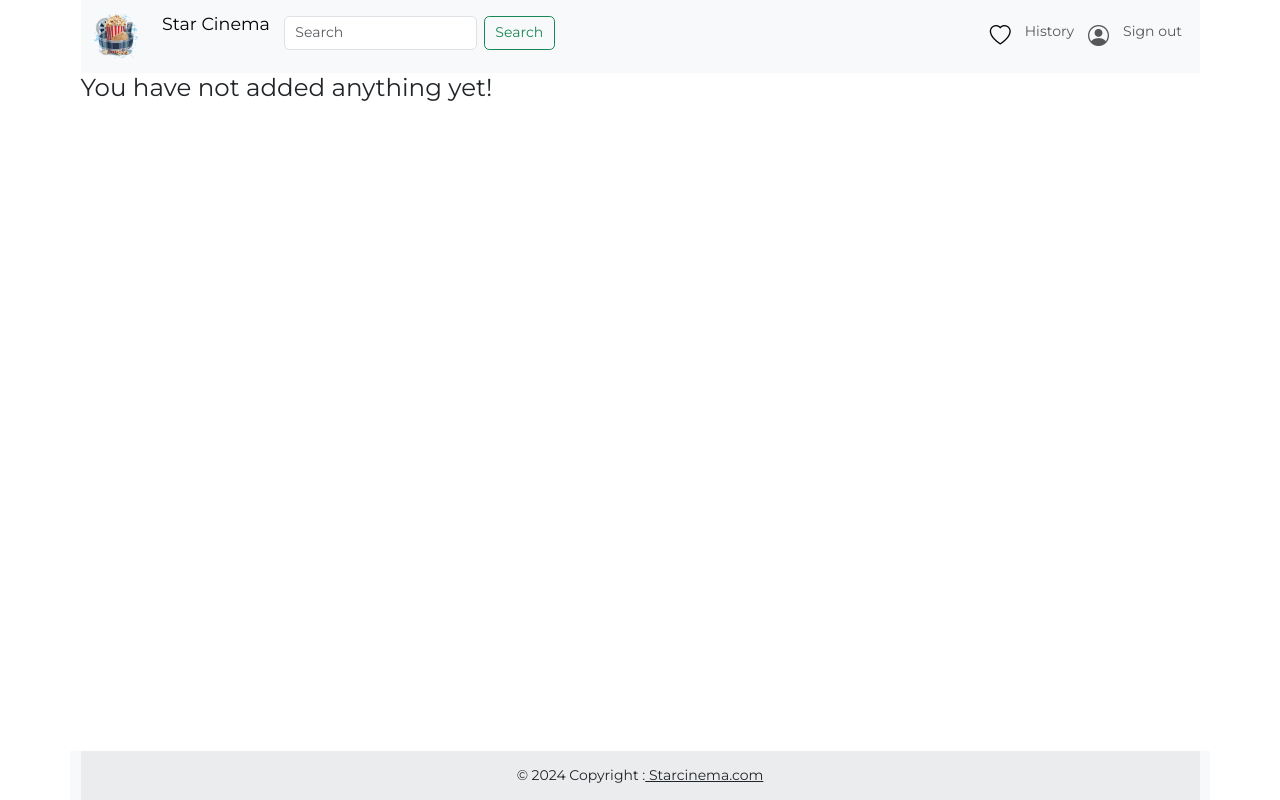
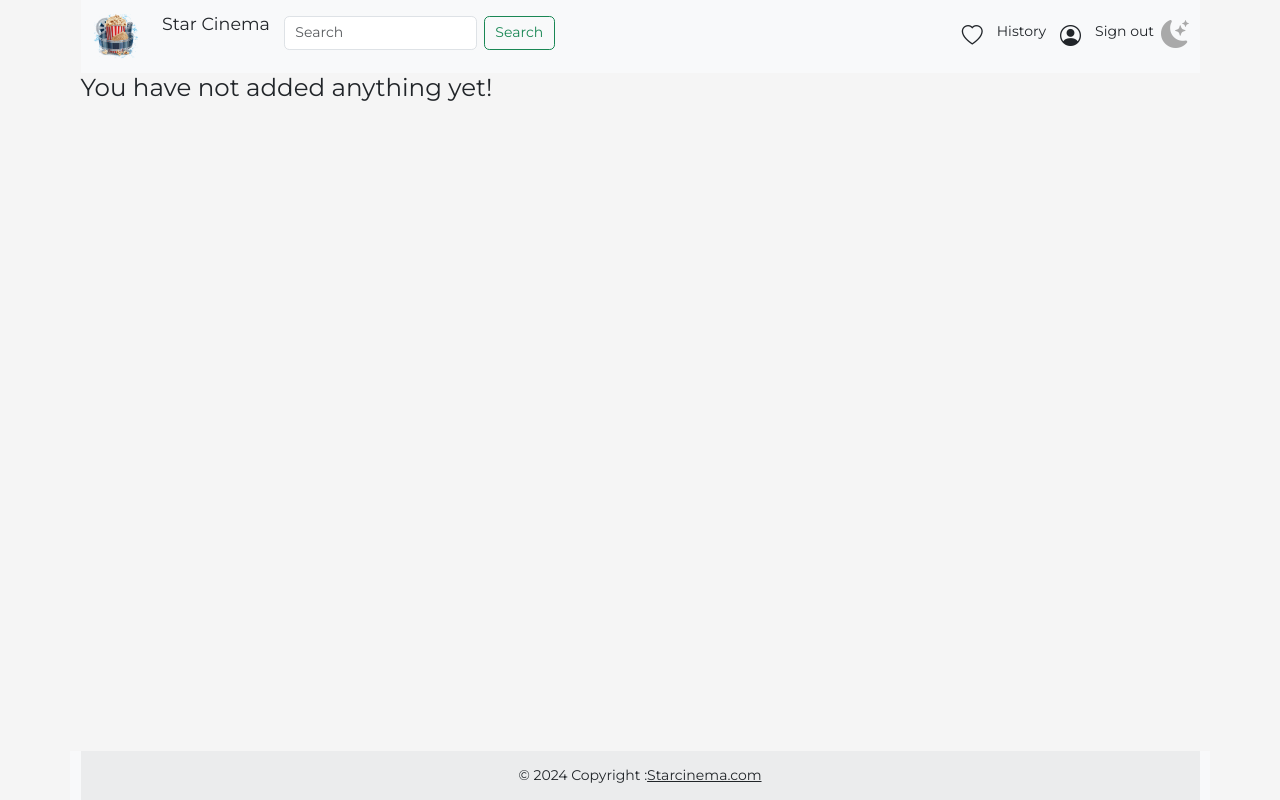
Before and after one commit to anastas1ya-programming/aston-starCinema, a React (Vite) app: page /favorites in a window 1280 px wide. Built offline with nearby package versions, Linux system fonts and the light colour scheme.

Commit message:
added dark theme using Context API

```diff
--- a/src/App.css
+++ b/src/App.css
@@ -10,3 +10,12 @@
   width: 100%;
 
 }
+
+#light{
+  background-color: whitesmoke;
+
+}
+#dark{
+  background-color: #2b2b2b;
+
+}
--- a/src/App.jsx
+++ b/src/App.jsx
@@ -7,12 +7,22 @@ import Main from "./Components/Main/Main.jsx";
 import Favorites from "./Components/Favorites/Favorites.jsx";
 import Detailed from "./Components/Detailed/Detailed.jsx";
 import Search from "./Components/Search/Search.jsx";
+import {createContext, useEffect, useState} from "react";
 
+export const ThemeContext = createContext(null);
+function App(props) {
+    const storedTheme = localStorage.getItem("theme");
+    const [theme, setTheme] = useState(storedTheme || "light");
+    useEffect(() => {
+        localStorage.setItem("theme", theme);
+    }, [theme]);
 
-function App(props) {
-
+    const toggleTheme = () => {
+        setTheme((current) => (current === "light" ? "dark" : "light"));
+    }
     return (
-        <div className="app-wrapper">
+        <ThemeContext.Provider value={{theme, toggleTheme}}>
+            <div className="app-wrapper" id={theme}>
                 <Header></Header>
                 <div>
                     <Routes>
@@ -26,6 +36,7 @@ function App(props) {
                 <Footer></Footer>
 
             </div>
+        </ThemeContext.Provider>
 
     )
 }
--- a/src/Components/Footer/Footer.jsx
+++ b/src/Components/Footer/Footer.jsx
@@ -1,15 +1,17 @@
+import {useContext} from "react";
+import {ThemeContext} from "../../App.jsx";
+
 const Footer = (props) => {
+    const {theme} = useContext(ThemeContext)
     return (
-        <div>
-            <footer className="bg-body-tertiary text-center container">
-
-                <div className="text-center p-3" style={{backgroundColor: "rgba(0, 0, 0, 0.05)"}}>
-                    © 2024 Copyright :
-                    <a className="text-body" href="https://starcinema.com/"> Starcinema.com</a>
-                </div>
-
-            </footer>
-        </div>
-    )
+        <footer className={`container text-center ${theme === "dark" ? "bg-dark text-light" : "bg-light text-dark"}`}>
+            <div className="text-center p-3" style={{ backgroundColor: "rgba(0, 0, 0, 0.05)" }}>
+                © 2024 Copyright :
+                <a className={`text-${theme === "dark" ? "light" : "dark"}`} href="https://starcinema.com/">
+                    Starcinema.com
+                </a>
+            </div>
+        </footer>
+    );
 }
 export default Footer
--- a/src/Components/Footer/Footer.module.css
+++ b/src/Components/Footer/Footer.module.css
@@ -0,0 +1,7 @@
+#light {
+    background-color: azure;
+}
+#dark {
+    background-color: #2b2b2b;
+    color: white;
+}
--- a/src/Components/Header/Header.jsx
+++ b/src/Components/Header/Header.jsx
@@ -2,39 +2,51 @@ import Logo from "./Logo/Logo.jsx";
 import 'bootstrap/dist/css/bootstrap.min.css';
 import {NavLink} from "react-router-dom";
 import SearchForm from "./SearchForm/SearchForm.jsx";
+import {useContext} from "react";
+import {ThemeContext} from "../../App.jsx";
+import {ThemeToggle} from "./ThemeToggle.jsx";
 
 
 const Header = (props) => {
+    const {theme, toggleTheme} = useContext(ThemeContext)
     return (
         <div className="container">
 
-            <nav className="navbar navbar-expand-lg bg-body-tertiary">
+            <nav className={`navbar navbar-expand-lg ${theme === "dark" ? "bg-dark" : "bg-light"}`}>
                 <div className="container-fluid">
-                    <NavLink className="navbar-brand" to="/"><Logo/></NavLink>
+                    <NavLink className={`navbar-brand ${theme === "dark" ? "text-light" : "text-dark"}`} to="/"><Logo/></NavLink>
 
-                    <button className="navbar-toggler" type="button" data-bs-toggle="collapse"
-                            data-bs-target="#navbarTogglerDemo03" aria-controls="navbarTogglerDemo03"
-                            aria-expanded="false" aria-label="Toggle navigation">
-                        <span className="navbar-toggler-icon"></span>
+                    <button
+                        className="navbar-toggler"
+                        type="button"
+                        data-bs-toggle="collapse"
+                        data-bs-target="#navbarTogglerDemo03"
+                        aria-controls="navbarTogglerDemo03"
+                        aria-expanded="false"
+                        aria-label="Toggle navigation">
+                        <span className={`navbar-toggler-icon ${theme === "dark" ? "text-light" : "text-dark"}`}></span>
                     </button>
                     <div className="collapse navbar-collapse" id="navbarTogglerDemo03">
-                           <SearchForm />
+                        <SearchForm/>
 
-                        <ul className="navbar-nav ms-auto mb-2 mb-lg-0">
+                        <ul className={`navbar-nav ms-auto mb-2 mb-lg-0 ${theme === "dark" ? "text-light" : "text-dark"}`}>
                             <li className="nav-item">
-                                <NavLink className="nav-link" aria-current="page" to="/favorites"><i
+                                <NavLink className={`nav-link ${theme === "dark" ? "text-light" : "text-dark"}`} aria-current="page" to="/favorites"><i
                                     className="bi bi-heart" style={{fontSize: '1.5rem'}}></i></NavLink>
                             </li>
                             <li className="nav-item">
-                                <NavLink className="nav-link" to="/history">History</NavLink>
+                                <NavLink className={`nav-link ${theme === "dark" ? "text-light" : "text-dark"}`} to="/history">History</NavLink>
 
                             </li>
                             <li className="nav-item">
-                                <a className="nav-link" href="#"><i className="bi bi-person-circle"
+                                <a className={`nav-link ${theme === "dark" ? "text-light" : "text-dark"}`} href="#"><i className="bi bi-person-circle"
                                                                     style={{fontSize: '1.5rem'}}></i></a>
                             </li>
                             <li className="nav-item">
-                                <NavLink className="nav-link" to="/signout">Sign out</NavLink>
+                                <NavLink className={`nav-link ${theme === "dark" ? "text-light" : "text-dark"}`} to="/signout">Sign out</NavLink>
+                            </li>
+                            <li className="nav-item">
+                                <ThemeToggle />
                             </li>
                         </ul>
 
--- a/src/Components/Header/Header.module.css
+++ b/src/Components/Header/Header.module.css
@@ -0,0 +1,7 @@
+#light {
+    background-color: azure;
+}
+#dark {
+    background-color: #2b2b2b;
+    color: white;
+}
--- /dev/null
+++ b/src/Components/Header/ThemeToggle.jsx
@@ -0,0 +1,22 @@
+import {useContext} from "react";
+import {ThemeContext} from "../../App.jsx";
+
+export const ThemeToggle = () => {
+    const { theme, toggleTheme } = useContext(ThemeContext);
+
+    const toggleIcon = () => {
+        toggleTheme();
+    };
+
+    return (
+        <div className={`toggle ${theme === "dark" ? "enabled" : "disabled"}`} onClick={toggleIcon}>
+            <div className="icons">
+                {theme === "dark" ? (
+                    <i className="bi bi-brightness-high-fill" style={{fontSize: "2rem", color: "floralwhite"}}></i>
+                ) : (
+                    <i className="bi bi-moon-stars-fill" style={{fontSize: "2rem", color: "darkgrey"}}></i>
+                )}
+            </div>
+        </div>
+    );
+};
--- a/src/Components/HistoryItem/HistoryItem.jsx
+++ b/src/Components/HistoryItem/HistoryItem.jsx
@@ -2,23 +2,26 @@ import {useDispatch} from "react-redux";
 import {useNavigate} from "react-router-dom";
 import {deleteHistoryItem} from "../../redux/historySlice.js";
 import s from './HistoryItem.module.css'
+import {useContext} from "react";
+import {ThemeContext} from "../../App.jsx";
 
 
 const HistoryItem = (props) => {
     const dispatch = useDispatch();
     const navigate = useNavigate();
+    const { theme } = useContext(ThemeContext);
 
     const handleDelete = (id) => {
         dispatch(deleteHistoryItem(id));
     };
 
     return (
-        <li className={s.historyItem}>
+        <li className={`${s.historyItem} ${theme === "dark" ? s.darkTheme : s.lightTheme}`}>
             <p onClick={() => navigate(`/search/?query=${props.item}`)}>
                 {props.item}
             </p>
             <button className={s.deleteButton} onClick={() => handleDelete(props.id)}>X</button>
         </li>
-    )
+    );
 }
 export default HistoryItem
--- a/src/Components/HistoryItem/HistoryItem.module.css
+++ b/src/Components/HistoryItem/HistoryItem.module.css
@@ -31,3 +31,12 @@ ul {
     font-weight: bold;
     transition: background-color 0.3s;
 }
+.lightTheme{
+    background-color: whitesmoke;
+
+}
+.darkTheme{
+    background-color: #2b2b2b;
+    color: white;
+
+}
--- a/src/Components/Main/CardItem/CardItem.jsx
+++ b/src/Components/Main/CardItem/CardItem.jsx
@@ -2,6 +2,8 @@ import {useNavigate} from "react-router-dom";
 import {useSelector} from "react-redux";
 import {useActions} from "../../../Hooks/useActions.js";
 import {getFavorite} from "../../../redux/favoriteMovieSlice.js";
+import {useContext} from "react";
+import {ThemeContext} from "../../../App.jsx";
 
 const CardItem = (props) => {
 
@@ -13,27 +15,27 @@ const CardItem = (props) => {
 
     const navigate = useNavigate();
 
+    const { theme } = useContext(ThemeContext);
+
     return (
         <div className="col mb-4">
-            <div className="card m-auto mb-2 h-100" style={{width: "18rem"}}>
-                <img
-                    src={props.poster}
-                    className="card-img-top" alt={props.title}/>
-                <div className="card-body">
+            <div className={`card m-auto mb-2 h-100 ${theme === "dark" ? "text-light bg-dark" : "bg-light"}`} style={{ width: "18rem" }}>
+                <img src={props.poster} className="card-img-top" alt={props.title} />
+                <div className={`card-body ${theme === "dark" ? "text-light" : "text-dark"}`}>
                     <h5 className="card-title">{props.title}</h5>
                     <p className="card-text"> {props.shortDescription}</p>
                 </div>
 
-                <div className="card-footer d-flex justify-content-between align-items-center">
-                    <button onClick={() => {
-                        toggleFavorites(props.card)
-
-                    }} className="btn btn-danger ">{isMovieLiked ? 'Unlike' : 'Like'}</button>
-                    <button onClick={() => navigate(`/detailed/${props.id}`)} className="btn btn-info">Details</button>
-
+                <div className={`card-footer d-flex justify-content-between align-items-center ${theme === "dark" ? "text-light bg-dark" : "bg-light"}`}>
+                    <button onClick={() => toggleFavorites(props.card)} className="btn btn-danger">
+                        {isMovieLiked ? "Unlike" : "Like"}
+                    </button>
+                    <button onClick={() => navigate(`/detailed/${props.id}`)} className="btn btn-info">
+                        Details
+                    </button>
                 </div>
             </div>
         </div>
-    )
+    );
 }
 export default CardItem
```
Lines whose indentation alone changed are shown as unchanged.
